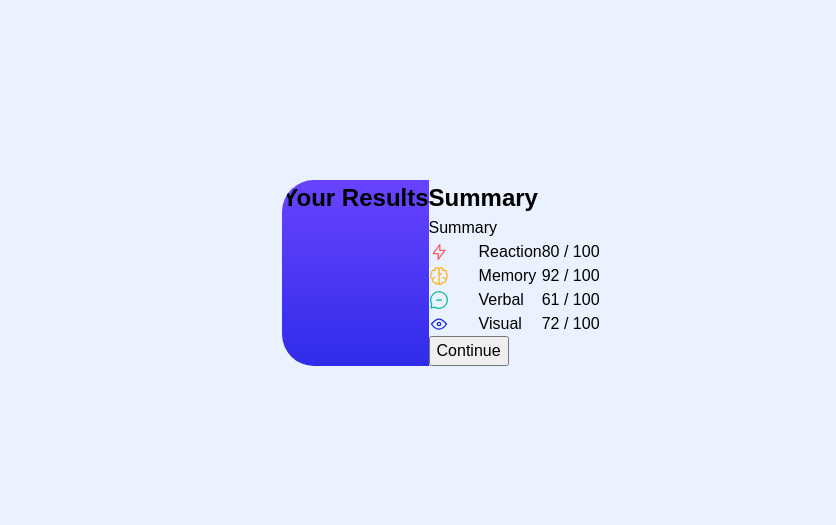
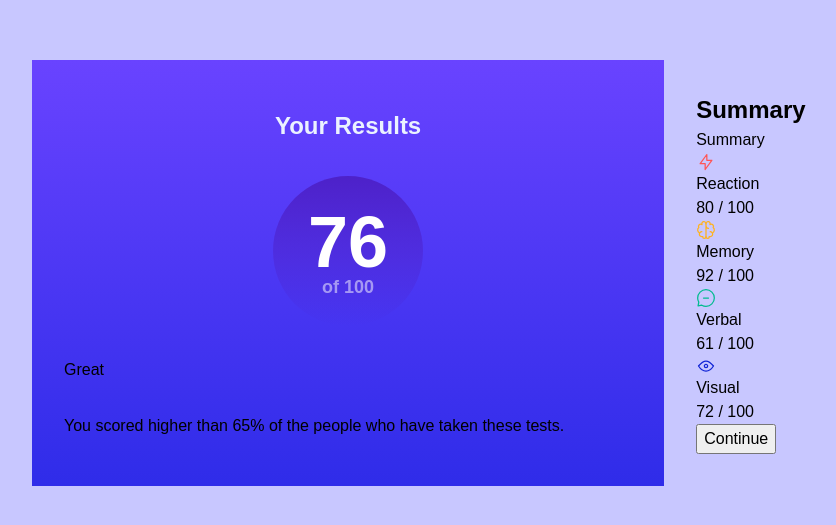
Before and after one commit to barryhanna/fem-results-summary-component, a React (Vite) app in the folder fem-results-summary-component-vite/: page / in a window 1280 px wide. Shown: the part 127-652 px from the top of the page, without its empty margins (128-964 px from the left). Built offline with nearby package versions, Linux system fonts and the light colour scheme; a web font is replaced by a local one.

Commit message:
Remove styled components

```diff
--- a/fem-results-summary-component-vite/package.json
+++ b/fem-results-summary-component-vite/package.json
@@ -10,8 +10,7 @@
   },
   "dependencies": {
     "react": "^18.2.0",
-    "react-dom": "^18.2.0",
-    "styled-components": "^5.3.8"
+    "react-dom": "^18.2.0"
   },
   "devDependencies": {
     "@types/react": "^18.0.27",
--- a/fem-results-summary-component-vite/src/components/PanelContainer.jsx
+++ b/fem-results-summary-component-vite/src/components/PanelContainer.jsx
@@ -1,11 +1,5 @@
 import React from 'react';
-import styled from 'styled-components';
 
-const StyledPanelContainer = styled.div`
-  display: flex;
-  border-radius: 2rem;
-  overflow: clip;
-`;
 export default function PanelContainer({ children }) {
-  return <StyledPanelContainer>{children}</StyledPanelContainer>;
+  return <div className="panel__container">{children}</div>;
 }
--- a/fem-results-summary-component-vite/src/components/ResultsPanel.jsx
+++ b/fem-results-summary-component-vite/src/components/ResultsPanel.jsx
@@ -1,15 +1,16 @@
 import React from 'react';
-import styled from 'styled-components';
-
-const StyledResultsPanel = styled.div`
-  background: linear-gradient(180deg, #7755ff 0%, #6943ff 0.01%, #2f2ce9 100%);
-  width: 100%;
-`;
 
 export default function ResultsPanel() {
   return (
-    <StyledResultsPanel>
-      <h2>Your Results</h2>
-    </StyledResultsPanel>
+    <div className="results__panel">
+      <h2 className="results__panel-header centre">Your Results</h2>
+      <p className="results__score centre">
+        76<span>of 100</span>
+      </p>
+      <p>Great</p>
+      <p className="results__description">
+        You scored higher than 65% of the people who have taken these tests.
+      </p>
+    </div>
   );
 }
--- a/fem-results-summary-component-vite/src/components/SummaryItem.jsx
+++ b/fem-results-summary-component-vite/src/components/SummaryItem.jsx
@@ -1,20 +1,13 @@
 import React from 'react';
-import styled from 'styled-components';
-
-const StyledSummaryItem = styled.div`
-  display: grid;
-  grid-template-columns: 50px 1fr 200px;
-  align-items: center;
-`;
 
 export default function SummaryItem({ category, score }) {
   const iconSrc = `/assets/images/icon-${category.toLowerCase()}.svg`;
 
   return (
-    <StyledSummaryItem>
+    <div className="summary__item">
       <img src={iconSrc} />
       <p>{category}</p>
       <p>{score} / 100</p>
-    </StyledSummaryItem>
+    </div>
   );
 }
--- a/fem-results-summary-component-vite/src/components/SummaryPanel.jsx
+++ b/fem-results-summary-component-vite/src/components/SummaryPanel.jsx
@@ -3,7 +3,7 @@ import SummaryItem from './SummaryItem';
 
 export default function SummaryPanel() {
   return (
-    <div>
+    <div className="summary__panel">
       <h2>Summary</h2>
       Summary
       <SummaryItem category="Reaction" score={80}></SummaryItem>
--- a/fem-results-summary-component-vite/src/index.css
+++ b/fem-results-summary-component-vite/src/index.css
@@ -80,8 +80,30 @@ select {
 }
 
 :root {
+  --clr-light-blue: hsla(241, 100%, 89%, 1);
+  --clr-very-light-blue: hsla(219, 100%, 96%, 1);
+  --clr-white: hsl(255, 100%, 100%, 1);
   --ff-body: 'Hanken Grotesk', sans-serif;
-  --clr-page-bg: hsla(219, 100%, 96%, 1);
+  --clr-page-bg: var(--clr-light-blue);
+
+  --fs-body: 1.125rem;
+  --fs-m: 1.5rem;
+  --fs-l: 2rem;
+  --fs-xl: 4.5rem;
+
+  --gradient-1: linear-gradient(
+    180deg,
+    #7755ff 0%,
+    #6943ff 0.01%,
+    #2f2ce9 100%
+  );
+
+  --gradient-2: linear-gradient(
+    180deg,
+    #4d21c9 0%,
+    rgba(37, 33, 201, 0) 100%,
+    rgba(37, 33, 201, 0) 100%
+  );
 }
 
 body {
@@ -93,3 +115,58 @@ body {
   width: 100vw;
   background-color: var(--clr-page-bg);
 }
+
+.panel__container {
+  display: flex;
+  border-radius: 2rem;
+  padding: 2rem;
+  overflow: clip;
+  width: 80vw;
+}
+
+.panel__container > * {
+  width: 50%;
+  padding: 2rem;
+}
+
+.results__panel {
+  display: flex;
+  background-image: var(--gradient-1);
+  width: 100%;
+  flex-direction: column;
+  justify-content: space-around;
+}
+
+.results__score {
+  display: grid;
+  place-content: center;
+  font-size: var(--fs-xl);
+  font-weight: 800;
+  color: var(--clr-white);
+  line-height: 1;
+  width: 150px;
+  aspect-ratio: 1;
+  margin: 0 auto;
+  padding: 1rem;
+  background-image: var(--gradient-2);
+  border-radius: 50%;
+}
+
+.results__score span {
+  font-size: var(--fs-body);
+  opacity: 0.5;
+}
+
+.summary-panel {
+  display: grid;
+  grid-template-columns: 50px 1fr 200px;
+  align-items: center;
+}
+
+.results__panel-header {
+  color: var(--clr-very-light-blue);
+}
+
+.centre {
+  text-align: center;
+}
```
Also changed, not shown: 1 other file (tests, documents, lock files or other folders).
